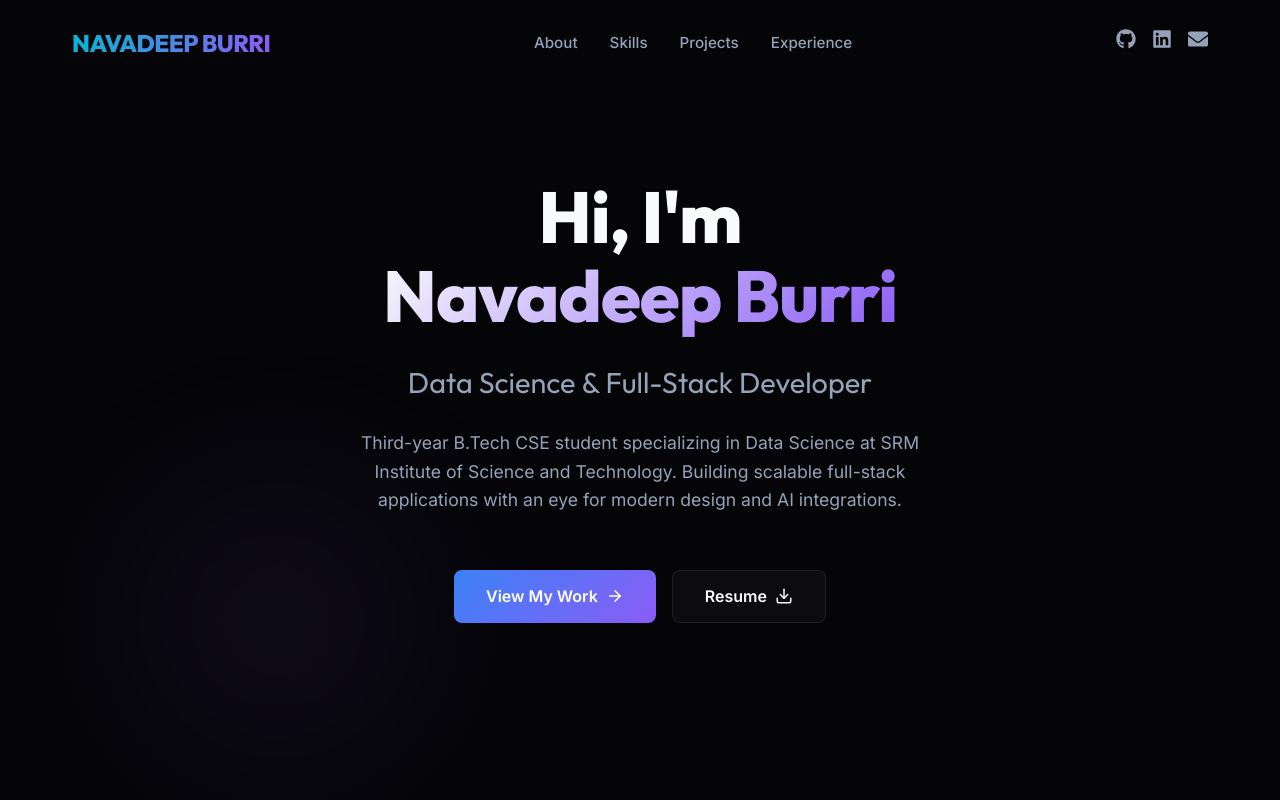
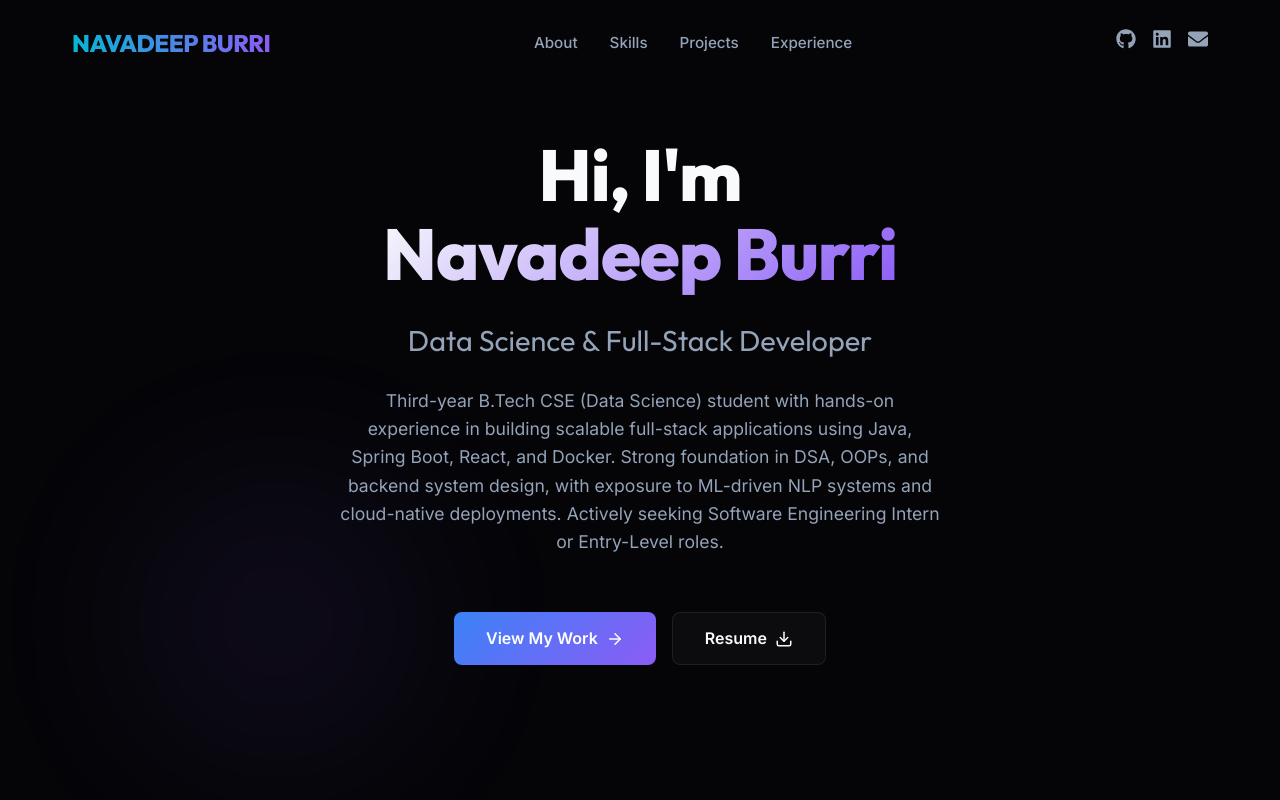
Before and after one commit to navadeepburri/portfolio-, a React (Vite) app: page / in a window 1280 px wide. Shown: the top 800 px of the page. Built offline with nearby package versions, Linux system fonts and the light colour scheme.

Commit message:
update: new hero objective and add second demo link

```diff
--- a/src/components/Hero.jsx
+++ b/src/components/Hero.jsx
@@ -50,8 +50,7 @@ const Hero = () => {
             color: 'var(--text-secondary)',
             fontSize: '1.1rem'
           }}>
-            Third-year B.Tech CSE student specializing in Data Science at SRM Institute of Science and Technology.
-            Building scalable full-stack applications with an eye for modern design and AI integrations.
+            Third-year B.Tech CSE (Data Science) student with hands-on experience in building scalable full-stack applications using Java, Spring Boot, React, and Docker. Strong foundation in DSA, OOPs, and backend system design, with exposure to ML-driven NLP systems and cloud-native deployments. Actively seeking Software Engineering Intern or Entry-Level roles.
           </p>
 
           <div style={{
--- a/src/components/Projects.jsx
+++ b/src/components/Projects.jsx
@@ -18,6 +18,7 @@ const Projects = () => {
       title: "Pharmacy Management System",
       period: "Feb 2025 - Apr 2025",
       codeLink: "https://github.com/navadeepburri",
+      demoLink: "https://github.com/navadeepburri",
       role: "Developer",
       description: "Designed and developed a full-stack system to manage inventory, sales, and expiry alerts, reducing manual bookkeeping effort by 40%. Implemented role-based authentication, CRUD APIs, and real-time dashboards. Optimized MySQL queries to improve data retrieval performance.",
       techStack: ["Flask", "MySQL", "HTML", "CSS", "JavaScript"],
```
